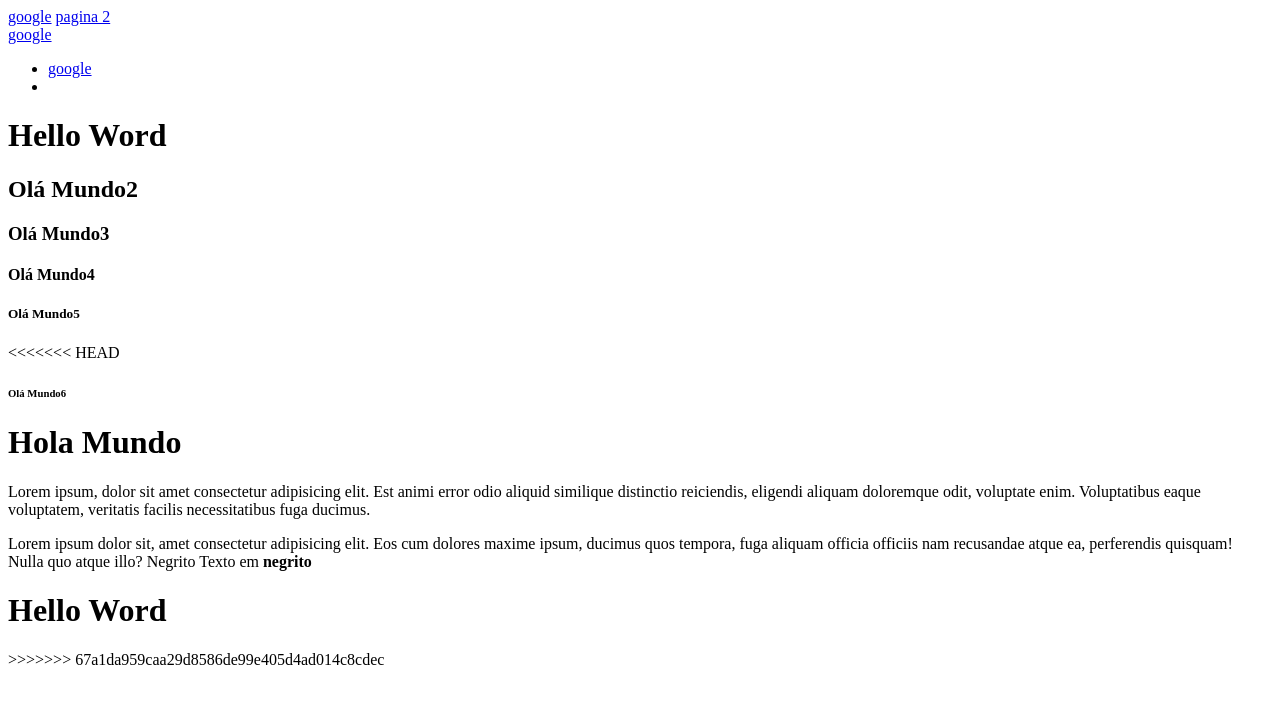
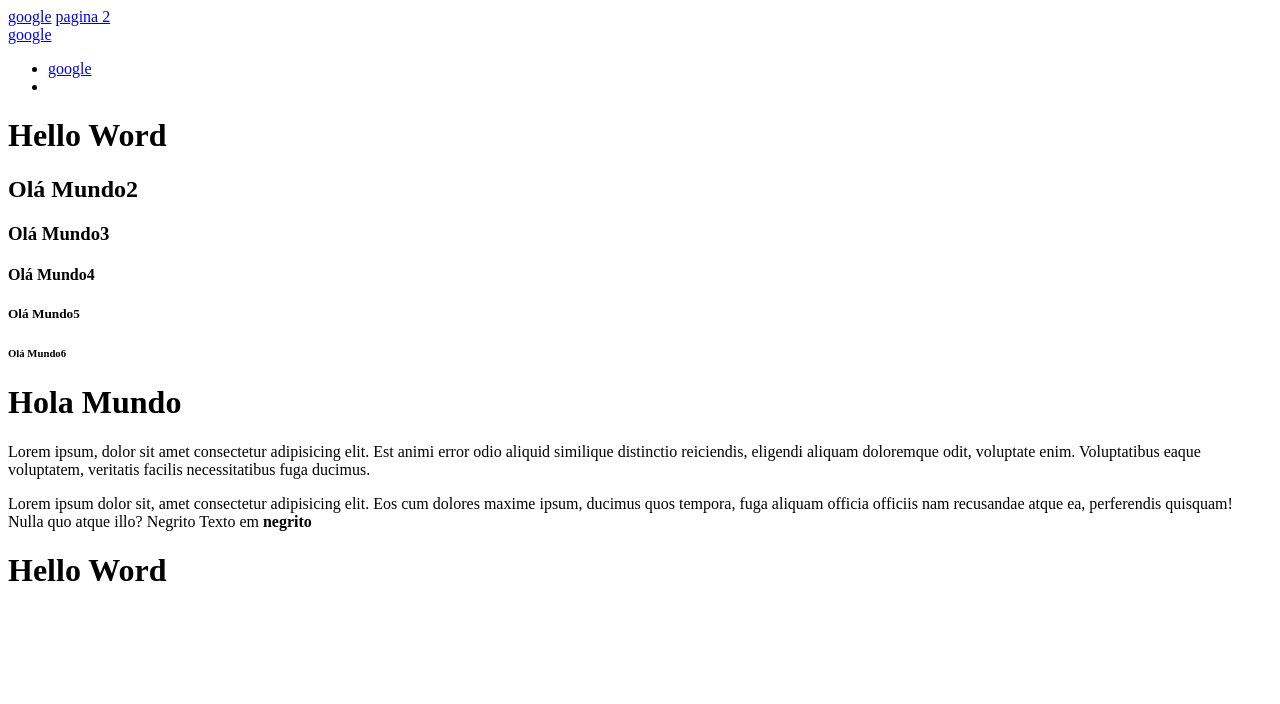
Before and after one commit to Gestao-de-Performance/conteudo-visto-em-aula-Mirian-klenk, a plain HTML site: page index.html in a window 1280 px wide. Drawn offline with Linux system fonts and the light colour scheme.

Commit message:
Update index.html

```diff
--- a/index.html
+++ b/index.html
@@ -32,7 +32,7 @@
         <h3>Olá Mundo3</h3>
         <h4>Olá Mundo4</h4>
         <h5>Olá Mundo5</h5>
-<<<<<<< HEAD
+
         <H6>Olá Mundo6</H6>
         <div>
             <h1>Hola Mundo</h1>
@@ -51,7 +51,7 @@
     </main>
     <footer>
 
->>>>>>> 67a1da959caa29d8586de99e405d4ad014c8cdec
+
     </footer>
   </body>
 </html>
```
